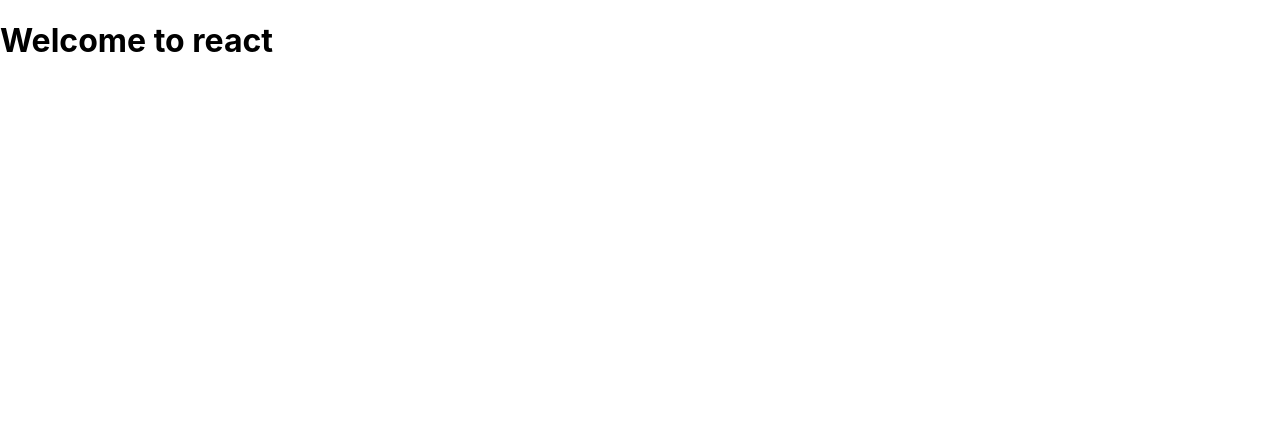
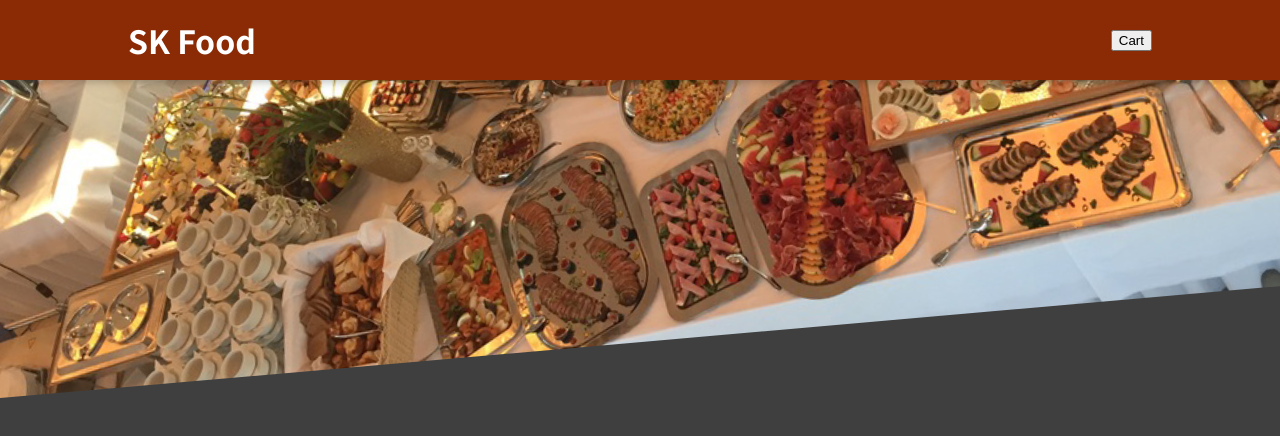
Before and after one commit to ShadabKhan7253/Sk-Food, a React (Create React App) app: page / in a window 1280 px wide. Shown: the top 436 px of the page. Built offline with nearby package versions, Linux system fonts and the light colour scheme.

Commit message:
A header created

```diff
--- a/src/App.js
+++ b/src/App.js
@@ -1,5 +1,11 @@
+import Header from './components/Layout/Header';
+
 function App() {
-  return <h1>Welcome to react</h1>;
+  return (
+    <>
+      <Header />
+    </>
+  );
 }
 
 export default App;
--- /dev/null
+++ b/src/components/Layout/Header.js
@@ -0,0 +1,19 @@
+import classess from './Header.module.css';
+import mealImage from '../../assets/meals.jpg';
+
+const Header = () => {
+  return (
+    <>
+      <header className={classess.header}>
+        <h1>SK Food</h1>
+        <button>Cart</button>
+      </header>
+      <div className={classess['main-image']}>
+        {/* since it's a class with dash(-) inside so w cannot we . inside it */}
+        <img src={mealImage} alt="A table full of delicious food!" />
+      </div>
+    </>
+  );
+};
+
+export default Header;
--- /dev/null
+++ b/src/components/Layout/Header.module.css
@@ -0,0 +1,30 @@
+.header {
+  position: fixed;
+  top: 0;
+  left: 0;
+  right: 0;
+  width: 100%;
+  height: 5rem;
+  background-color: #8a2b06;
+  color: white;
+  display: flex;
+  justify-content: space-between;
+  align-items: center;
+  padding: 0 10%;
+  box-shadow: 0 2px 8px rgba(0, 0, 0, 0.25);
+  z-index: 10;
+}
+
+.main-image {
+  width: 100%;
+  height: 25rem;
+  z-index: 0;
+  overflow: hidden;
+}
+
+.main-image img {
+  width: 110%;
+  height: 100%;
+  object-fit: cover;
+  transform: rotateZ(-5deg) translateY(-4rem) translateX(-1rem);
+}
--- a/src/index.css
+++ b/src/index.css
@@ -1,13 +1,14 @@
+@import url('https://fonts.googleapis.com/css2?family=Noto+Sans+JP:wght@400;700&display=swap');
+
+* {
+  box-sizing: border-box;
+}
+
+html {
+  font-family: 'Noto Sans JP', sans-serif;
+}
+
 body {
   margin: 0;
-  font-family: -apple-system, BlinkMacSystemFont, 'Segoe UI', 'Roboto', 'Oxygen',
-    'Ubuntu', 'Cantarell', 'Fira Sans', 'Droid Sans', 'Helvetica Neue',
-    sans-serif;
-  -webkit-font-smoothing: antialiased;
-  -moz-osx-font-smoothing: grayscale;
+  background-color: #3f3f3f;
 }
-
-code {
-  font-family: source-code-pro, Menlo, Monaco, Consolas, 'Courier New',
-    monospace;
-}
```
Also changed, not shown: src/assets/meals.jpg (added).
